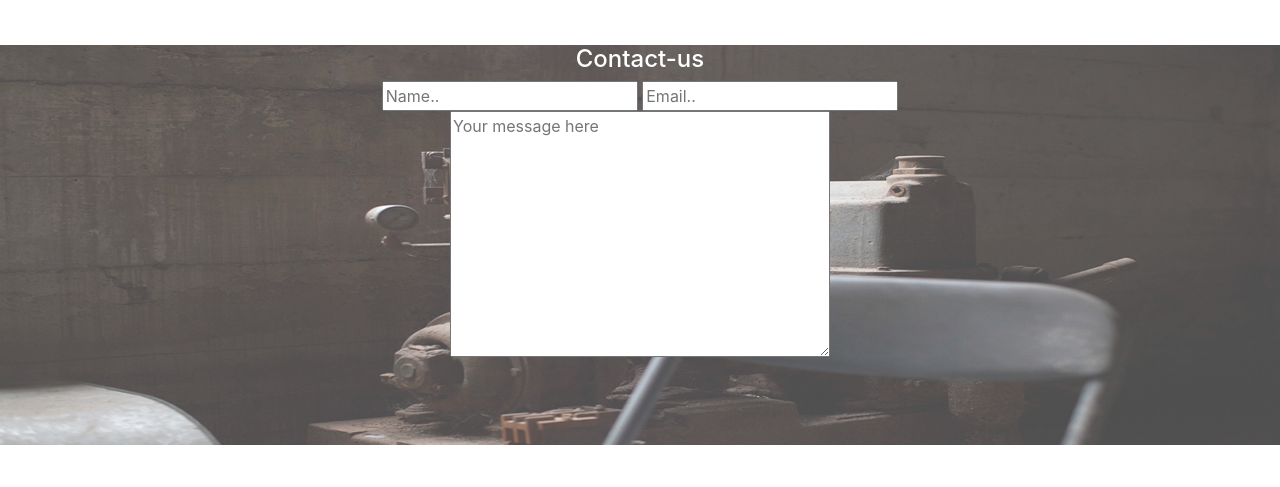
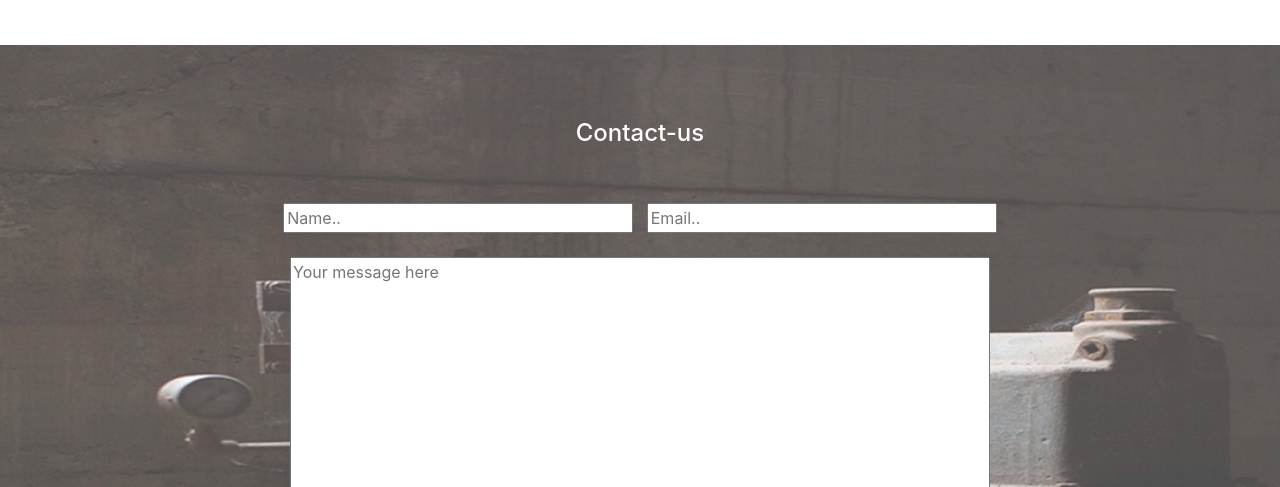
Before and after one commit to Wasike-Elvis/Delani-Studio, a plain HTML site: page index.html in a window 1280 px wide. Shown: the part 2503-2990 px from the top of the page. Drawn offline with nearby package versions, Linux system fonts and the light colour scheme.

Commit message:
align the contact form in slide 3

```diff
--- a/css/styles.css
+++ b/css/styles.css
@@ -20,7 +20,8 @@
     background: url("../IP3-master/assets/backgrounds/c_image.jpg") center center/cover no-repeat;
     text-align: center;
     color: white;
-    height: 50vh;
+    height: 100vh;
+    padding-top: 50px;
 }
 
 .PORTFOLIO {
@@ -40,3 +41,9 @@
 .SOCIALMEDIA{
     margin-left: 280px;
 }
+input{
+    width: 350px;
+}
+textarea{
+    width: 700px;
+}
--- a/index.html
+++ b/index.html
@@ -97,10 +97,10 @@
         </div><br><br>
         <div class="slide4">
 
-            <div class="Contact-us">
-                <H4>Contact-us</H4>
-                <input type="text" placeholder="Name..">
-                <input type="text" placeholder="Email.."><br>
+            <div class="Contact-us"><br>
+                <H4>Contact-us</H4><br><br>
+                <input type="text" placeholder="Name..">&nbsp;&nbsp;
+                <input type="text" placeholder="Email.."><br><br>
                 <textarea class="message" id="" cols="35" rows="10" placeholder="Your message here"></textarea>
             </div>
         </div><br><br>
```
